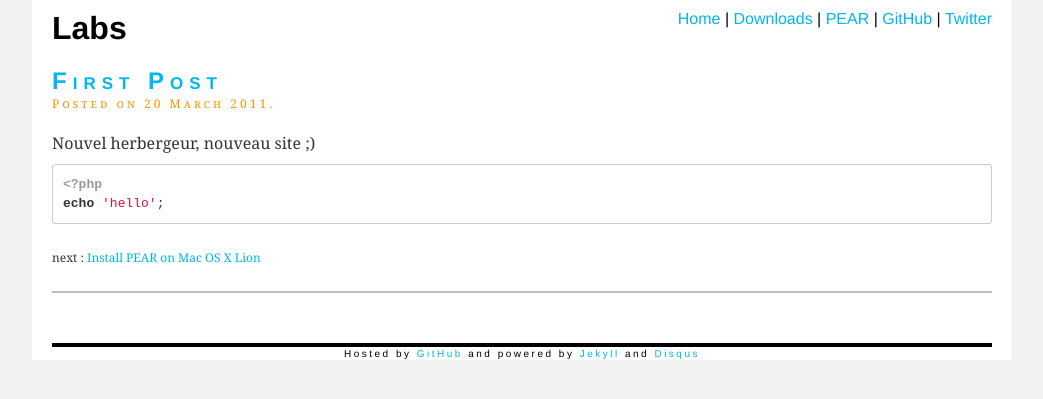
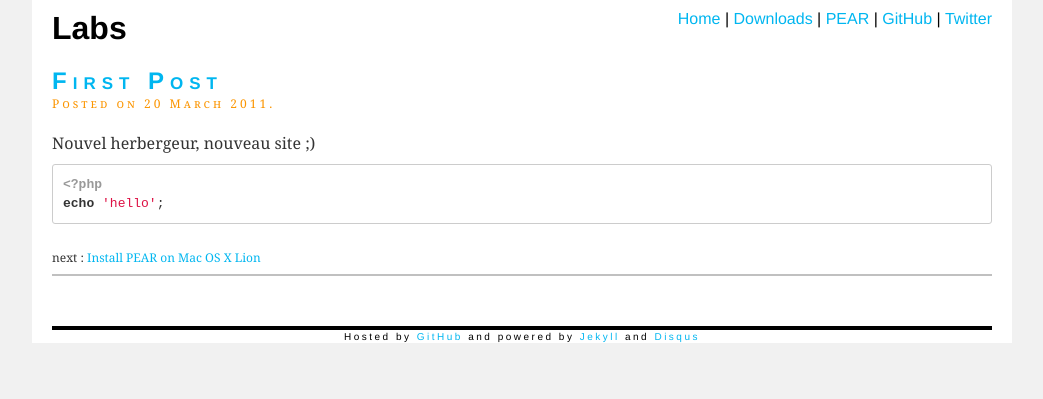
Before and after one commit to stealth35/stealth35.github.com, a Jekyll site: the page built from _posts/2011-03-20-first-post.html, in a window 1280 px wide. Shown: the top 399 px of the page, without its empty margins (118-1161 px from the left). Built offline with Jekyll 4.4.1, drawn with Linux system fonts in a browser that asks for light colours; nearby versions of some CDN libraries; comment, search, counter and statistics services are not loaded.

Commit message:
fix post footer

```diff
--- a/_layouts/post.html
+++ b/_layouts/post.html
@@ -14,7 +14,7 @@
 		{% if page.next %}
 		<div id="next">next : <a href="{{ page.next.url }}">{{ page.next.title }}</a></div>
 		{% endif %}
-		<div class="footer">
+	</div>
 	<hr />
 	<div id="disqus_thread"></div>
 	<script type="text/javascript">
```
